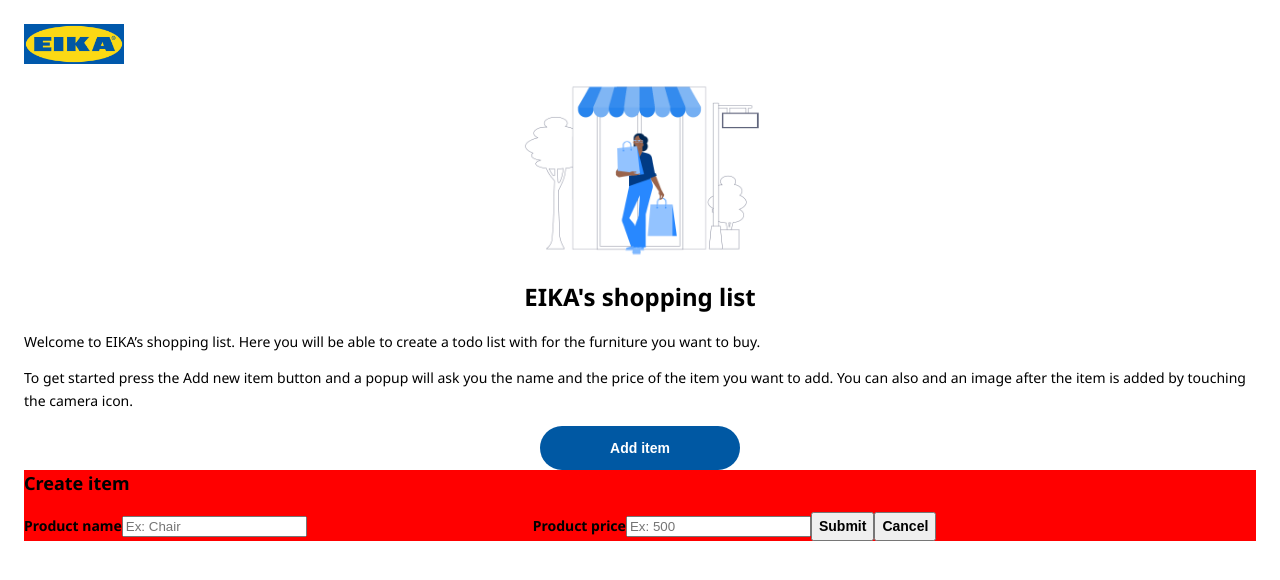
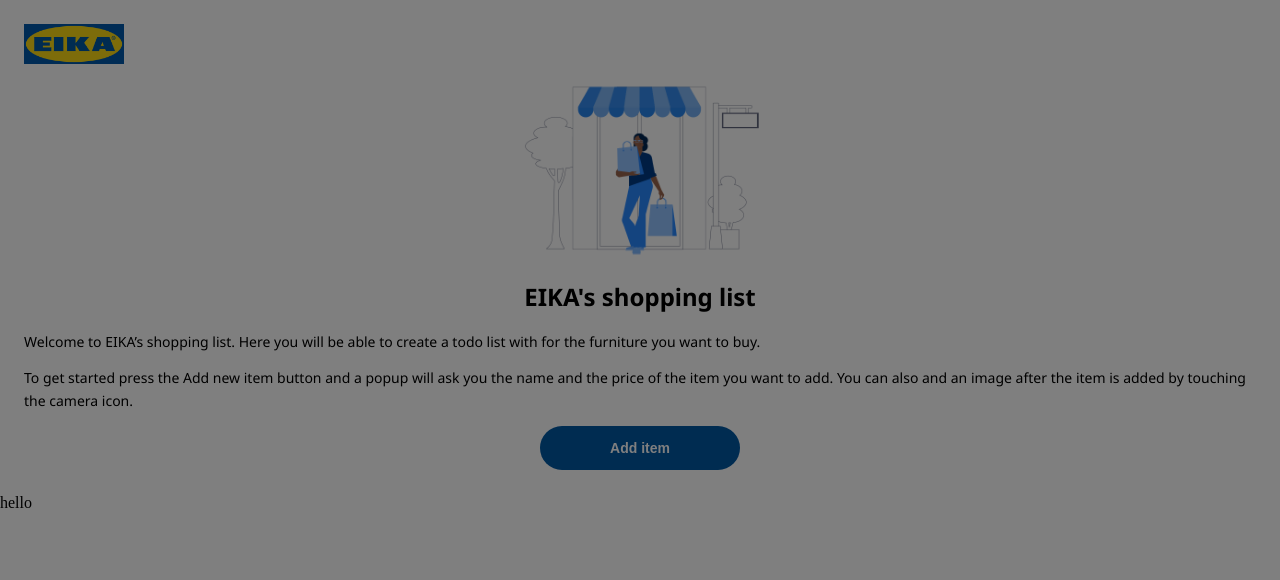
Before and after one commit to elalienx/eika-shopping-list-plus-fe2, a React (Create React App) app: page / in a window 1280 px wide. Both pictures are taken after a click on the button "Add item". Shown: the top 580 px of the page. Built offline with nearby package versions, Linux system fonts and the light colour scheme.

Commit message:
adding the portal

```diff
--- a/public/index.html
+++ b/public/index.html
@@ -29,6 +29,7 @@
   <body>
     <noscript>You need to enable JavaScript to run this app.</noscript>
     <div id="root"></div>
+    <div id="portal"></div>
     <!--
       This HTML file is a template.
       If you open it directly in the browser, you will see an empty page.
--- a/src/App.jsx
+++ b/src/App.jsx
@@ -2,7 +2,7 @@
 import { useEffect, useState } from "react";
 
 // Project files
-import ModalForm from "./components/ModalForm";
+import Modal from "./components/Modal";
 import ShoppingScreen from "./screens/ShoppingScreen";
 import WelcomeScreen from "./screens/WelcomeScreen";
 import { useTasks } from "./state/TasksContext";
@@ -13,7 +13,7 @@
   const { tasks, temporalReplaceTasks } = useTasks();
 
   // Local state
-  const [showModal, setShowModal] = useState(true);
+  const [modal, setModal] = useState(null);
 
   // Properties
   const storageKey = "eika-tasks";
@@ -40,10 +40,10 @@
       <header className="header">
         <img src={Logo} alt="The words EIKA behind a circle background" />
       </header>
-      {tasks.length === 0 && <WelcomeScreen setShowModal={setShowModal} />}
-      {tasks.length > 0 && <ShoppingScreen setShowModal={setShowModal} />}
+      {tasks.length === 0 && <WelcomeScreen setModal={setModal} />}
+      {tasks.length > 0 && <ShoppingScreen setModal={setModal} />}
 
-      <ModalForm modalState={[showModal, setShowModal]} />
+      <Modal modalState={[modal, setModal]} />
     </div>
   );
 }
--- /dev/null
+++ b/src/components/Modal.jsx
@@ -0,0 +1,21 @@
+// NPM packages
+import { createPortal } from "react-dom";
+
+export default function Modal({ modalState }) {
+  const [modal, setModal] = modalState;
+
+  // createPortal()
+  // 1. children: the JSX tags
+  // 2. element: where to put it
+
+  // Safegurard
+  if (modal === null) return null;
+
+  return createPortal(
+    <div className="modal">
+      <div className="background">{/* empty on purpose */}</div>
+      <div className="window">{modal}</div>
+    </div>,
+    document.getElementById("portal")
+  );
+}
--- a/src/components/ModalForm.jsx
+++ b/src/components/ModalForm.jsx
@@ -35,8 +35,6 @@
   if (showModal === false) return null;
 
   return (
-    <div className="modal">
-      <div className="background"></div>
     <form className="content" onSubmit={(event) => onSubmit(event)}>
       <h2>Create item</h2>
       <InputField
@@ -52,6 +50,5 @@
       <button>Submit</button>
       <button onClick={resetForm}>Cancel</button>
     </form>
-    </div>
   );
 }
--- a/src/screens/ShoppingScreen.jsx
+++ b/src/screens/ShoppingScreen.jsx
@@ -6,7 +6,7 @@
 import Sorter from "../components/Sorter";
 import { useTasks } from "../state/TasksContext";
 
-export default function ShoppingScreen({ setShowModal }) {
+export default function ShoppingScreen({ setModal }) {
   const { tasks, replaceTasks } = useTasks();
 
   // Local state
@@ -22,7 +22,10 @@
       <h1>Shopping list</h1>
       <Sorter list={tasks} replaceTasks={replaceTasks} />
       <TaskList list={pendingItems} />
-      <button className="button-primary" onClick={() => setShowModal(true)}>
+      <button
+        className="button-primary"
+        onClick={() => setModal(<span>bye!!</span>)}
+      >
         Add item
       </button>
       <button onClick={() => setShowCompleted(!showCompleted)}>
--- a/src/screens/WelcomeScreen.jsx
+++ b/src/screens/WelcomeScreen.jsx
@@ -1,7 +1,7 @@
 // Project files
 import HeroImage from "../assets/urban-shopping.png";
 
-export default function WelcomeScreen({ setShowModal }) {
+export default function WelcomeScreen({ setModal }) {
   return (
     <div id="welcome-screen">
       <img
@@ -18,7 +18,10 @@
         the name and the price of the item you want to add. You can also and an
         image after the item is added by touching the camera icon.
       </p>
-      <button className="button-primary" onClick={() => setShowModal(true)}>
+      <button
+        className="button-primary"
+        onClick={() => setModal(<span>hello</span>)}
+      >
         Add item
       </button>
     </div>
--- /dev/null
+++ b/src/styles/components/Modal.css
@@ -0,0 +1,21 @@
+.modal {
+  z-index: 1;
+}
+
+.modal .background {
+  position: fixed;
+  top: 0;
+  left: 0;
+  right: 0;
+  bottom: 0;
+  background-color: black;
+  opacity: 0.5;
+}
+
+.modal .content {
+  position: fixed;
+  top: 50%;
+  left: 50%;
+  transform: translate(-50%, -50%);
+  background-color: white;
+}
--- a/src/styles/components/ModalForm.css
+++ /dev/null
@@ -1,23 +0,0 @@
-.modal {
-  background-color: red;
-  position: absolute;
-  position: relative;
-  top: 0;
-  left: 0;
-  right: 0;
-  bottom: 0;
-  width: 100%;
-  height: 100%;
-}
-
-.modal .background {
-  background-color: black;
-  opacity: 0.5;
-
-  top: 0;
-  left: 0;
-  right: 0;
-  bottom: 0;
-  width: 100%;
-  height: 100%;
-}
--- a/src/styles/style.css
+++ b/src/styles/style.css
@@ -6,7 +6,7 @@
 
 /* Components */
 @import "./components/button.css";
-@import "./components/ModalForm.css";
+@import "./components//Modal.css";
 
 /* Screens */
 @import "./screens/WelcomeScreen.css";
```
Lines whose indentation alone changed are shown as unchanged.
